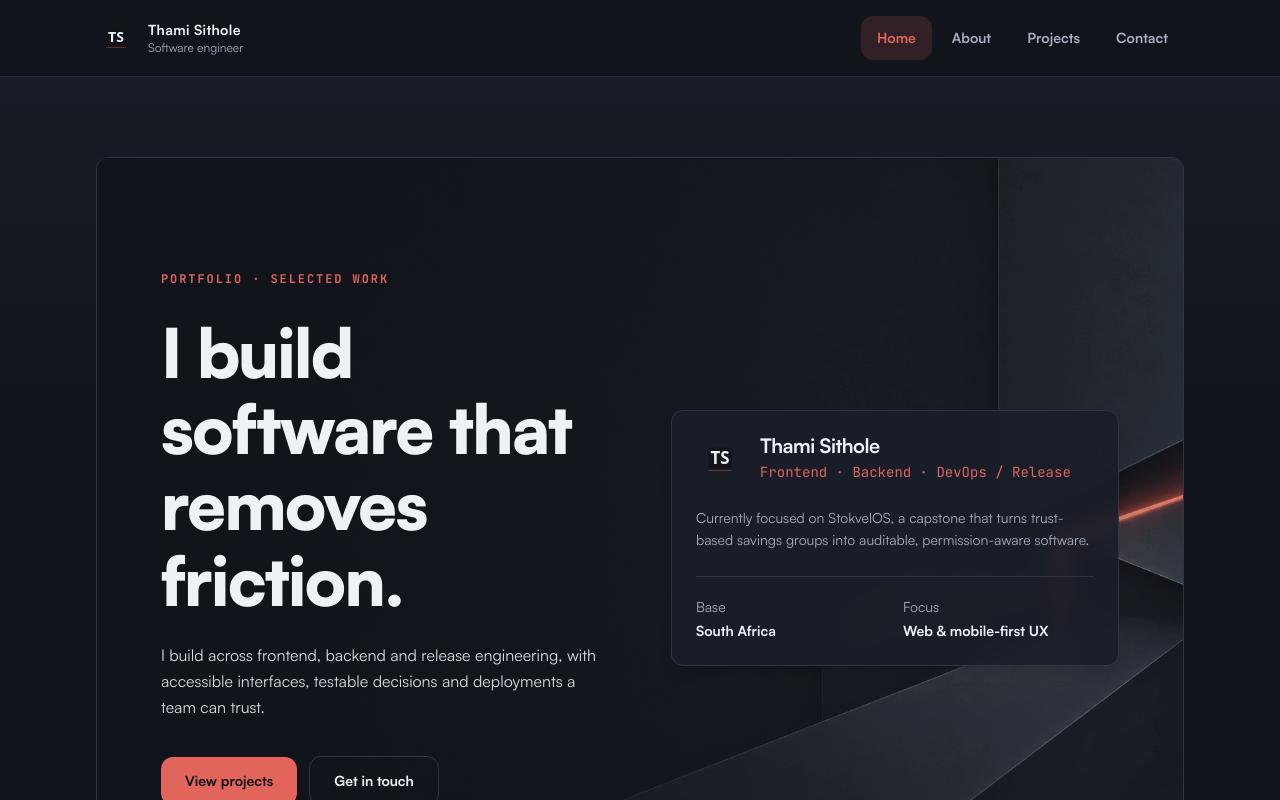
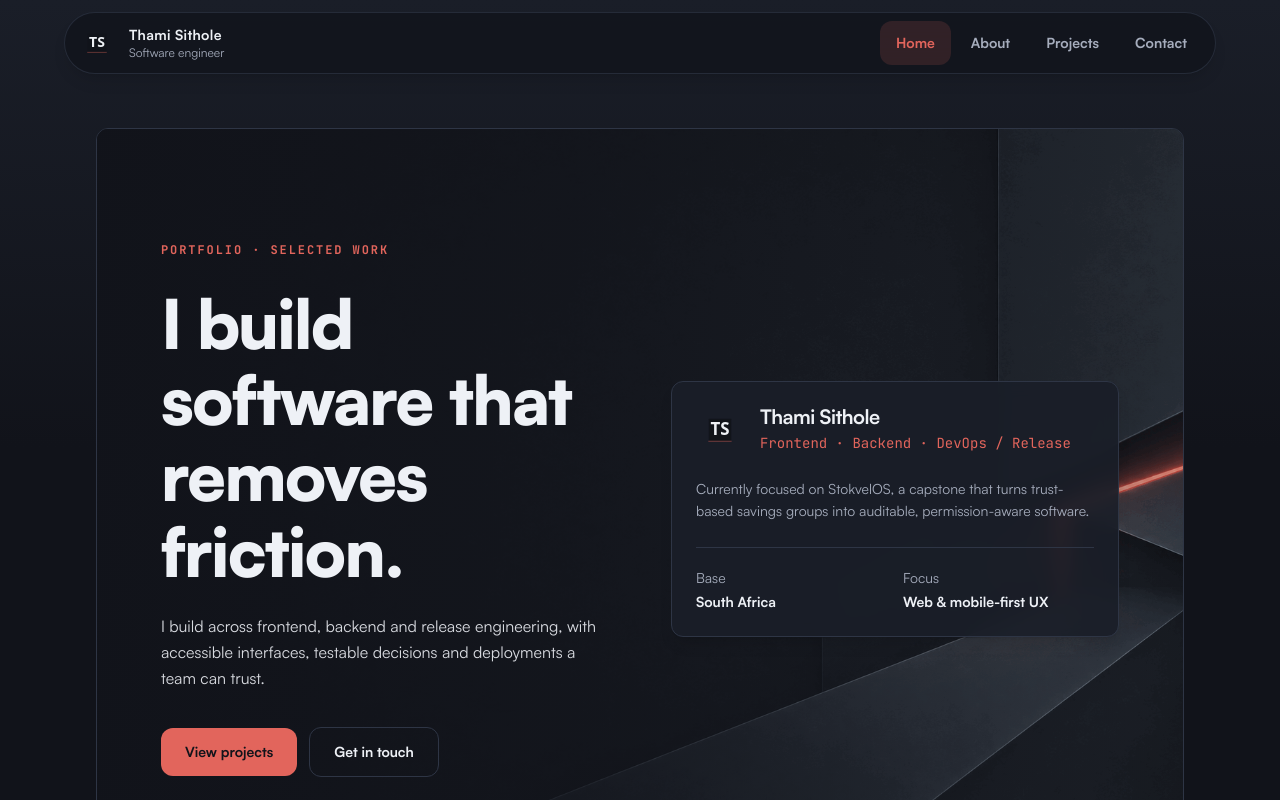
Before and after one commit to ThamiSithole/thami-sithole-portfolio, a Next.js app: page / in a window 1280 px wide. Shown: the top 800 px of the page. Built offline with nearby package versions, Linux system fonts and the light colour scheme.

Commit message:
feat: make the header a fixed glass pill (#18)
Float a centred glass pill nav with a 1px outline and token-based glass colours, keep controls at 12px, and reserve top space in main.

```diff
--- a/src/app/layout.tsx
+++ b/src/app/layout.tsx
@@ -87,7 +87,7 @@ export default function RootLayout({ children }: Readonly<{ children: React.Reac
           Skip to content
         </a>
         <SiteHeader />
-        <main id="main" className="mx-auto max-w-6xl px-4 py-16 sm:px-6 sm:py-20 lg:px-8">
+        <main id="main" className="mx-auto max-w-6xl px-4 pb-16 pt-28 sm:px-6 sm:pb-20 sm:pt-32 lg:px-8">
           {children}
         </main>
         <SiteFooter />
--- a/src/components/SiteHeader.tsx
+++ b/src/components/SiteHeader.tsx
@@ -45,8 +45,8 @@ export default function SiteHeader() {
   }, [open, closeMenu]);
 
   return (
-    <header className="sticky top-0 z-50 border-b border-line/80 bg-ink/85 backdrop-blur-md">
-      <div className="mx-auto flex max-w-6xl items-center justify-between gap-4 px-4 py-3 sm:px-6 sm:py-4 lg:px-8">
+    <header className="fixed inset-x-0 top-3 z-50 px-4 sm:px-6 lg:px-8">
+      <div className="relative mx-auto flex max-w-6xl items-center justify-between gap-3 rounded-full border border-line/70 bg-ink/70 px-3 py-2 shadow-lg backdrop-blur-xl">
         <Link
           href="/"
           className="flex items-center gap-3 rounded-[var(--radius-card)]"
@@ -114,12 +114,10 @@ export default function SiteHeader() {
             className="size-5"
           />
         </button>
-      </div>
-
         <nav
           id="mobile-navigation"
           aria-label="Mobile navigation"
-        className={`${open ? "block" : "hidden"} border-t border-line bg-ink px-4 py-3 sm:hidden lg:px-8`}
+          className={`${open ? "block" : "hidden"} absolute left-0 right-0 top-full mt-2 rounded-[var(--radius-card)] border border-line/70 bg-ink/80 p-3 shadow-lg backdrop-blur-xl sm:hidden`}
         >
           <ul className="grid gap-1">
             {links.map((link) => {
@@ -141,6 +139,7 @@ export default function SiteHeader() {
             })}
           </ul>
         </nav>
+      </div>
     </header>
   );
 }
```
Also changed, not shown: 3 other files (tests, documents, lock files or other folders). Lines whose indentation alone changed are shown as unchanged.
